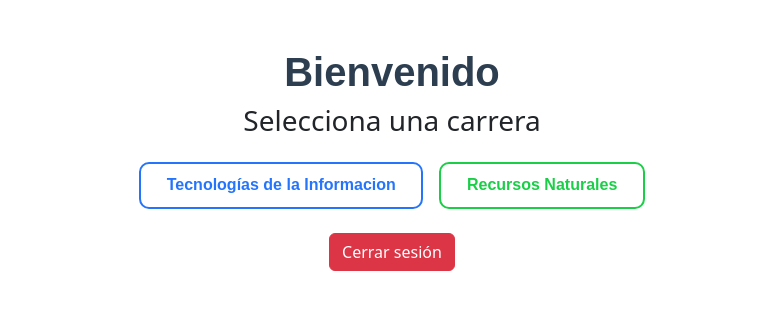
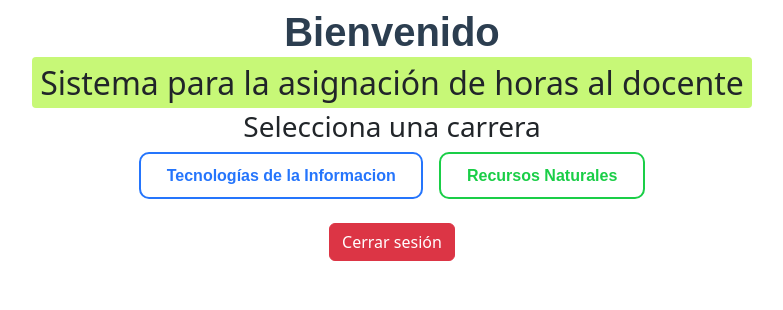
Before and after one commit to Anisaguirre/sistema-horas, a Vue app: page /selector in a window 1280 px wide. Shown: the top 310 px of the page, without its empty margins (248-1031 px from the left). Built offline with nearby package versions, Linux system fonts and the light colour scheme.

Commit message:
Agregue dpto, descripcion del sistema

```diff
--- a/src/components/AppHeader.vue
+++ b/src/components/AppHeader.vue
@@ -3,7 +3,10 @@
         <div class="header-content">
 
     <img src="@/assets/UTM.jpg" alt="Logo 1" class="logo" />
-    <h2 class="title">Universidad Tecnológica del Mezquital</h2>
+    <div class="header-text">
+        <h2 class="title">Universidad Tecnológica del Mezquital</h2>
+        <p class="subtitle">Dpto. Subdirección Académica</p>
+      </div>
     <img src="@/assets/venado.jpg" alt="Logo 2" class="logo" />
         </div>
   </header>
@@ -20,7 +23,7 @@ export default {
 .header {
   background: linear-gradient(to right, #4df030, #eedc3b);
   color: white;
-  padding: 15px;
+  padding: 10px 20px;
   text-align: center;
 }
 
@@ -28,6 +31,7 @@ export default {
   display: flex;
   align-items: center;
   justify-content: center;
+
 }
 
 .title {
--- a/src/components/SelectorCarrera.vue
+++ b/src/components/SelectorCarrera.vue
@@ -1,8 +1,15 @@
 <template>
-  <div class="container text-center mt-5 animate__animated animate__fadeIn">
-    <h2 class="selector-titulo">Bienvenido</h2>
-    <h3 class="">Selecciona una carrera</h3>
-    <div class="d-flex justify-content-center gap-3 mt-4">
+  <div class="container text-center mt-2 animate__animated animate__fadeIn">
+
+    <h1 class="selector-titulo">Bienvenido </h1>
+<h2>
+  <span class="subrayado-cuadro">Sistema para la asignación de horas al docente
+  </span>
+</h2>
+
+<h3 class="">Selecciona una carrera</h3>
+
+    <div class="d-flex justify-content-center gap-3 mt-2">
 
     <button class="btn-carrera" @click="$router.push('/tecnologias')">Tecnologías de la Informacion</button>
     <button class="btn-carrera2" @click="$router.push('/recursos')">Recursos Naturales</button>
@@ -97,6 +104,13 @@ export default {
   transition: color 0.4s ease;
   cursor: pointer;
 }
+.subrayado-cuadro {
+  background-color: #c7f877; /* fondo tipo marcador suave */
+  padding: 4px 8px;
+  border-radius: 4px;
+  box-decoration-break: clone;
+}
+
 
 .btn-carrera2::before {
   content: "";
```
